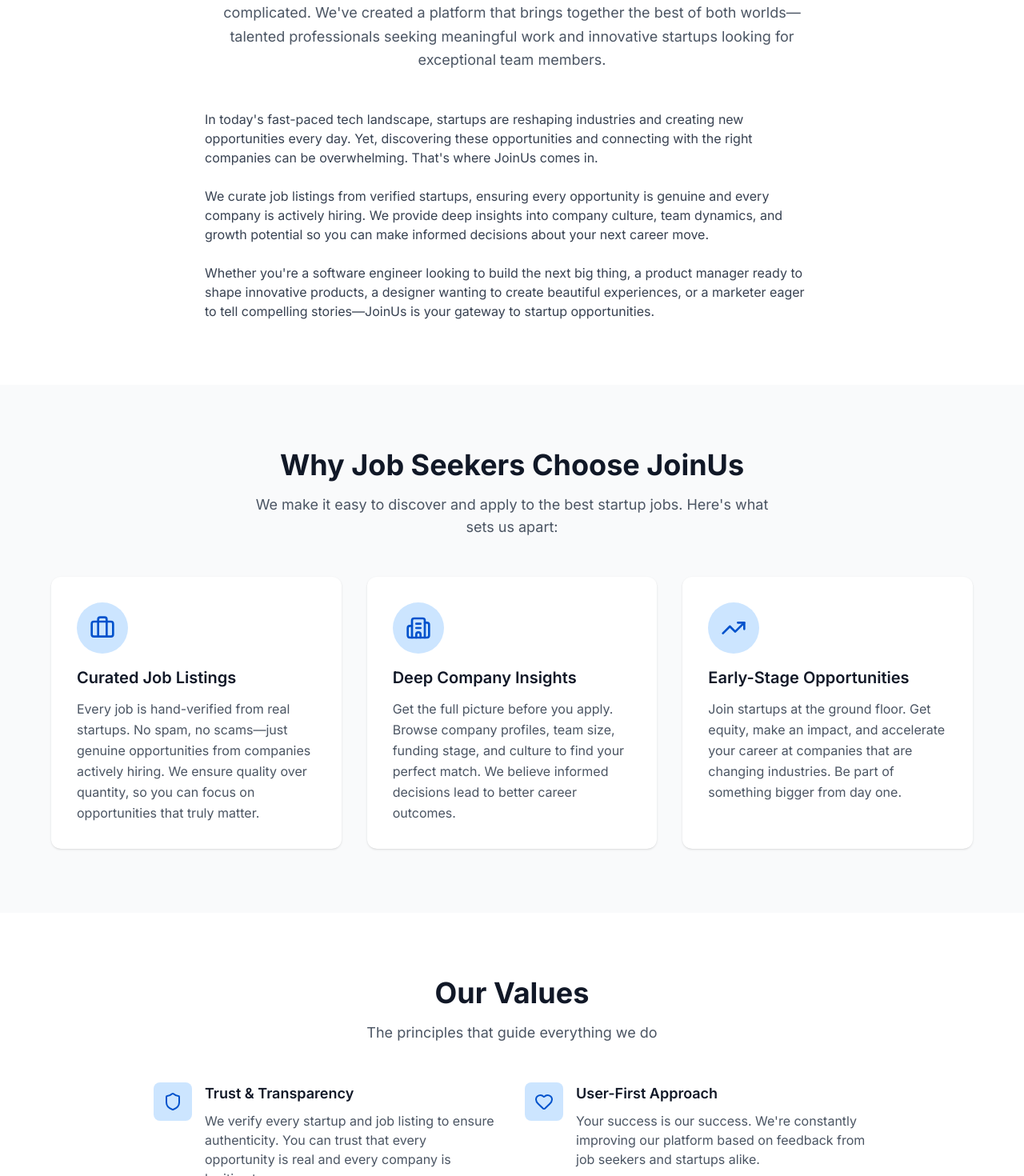
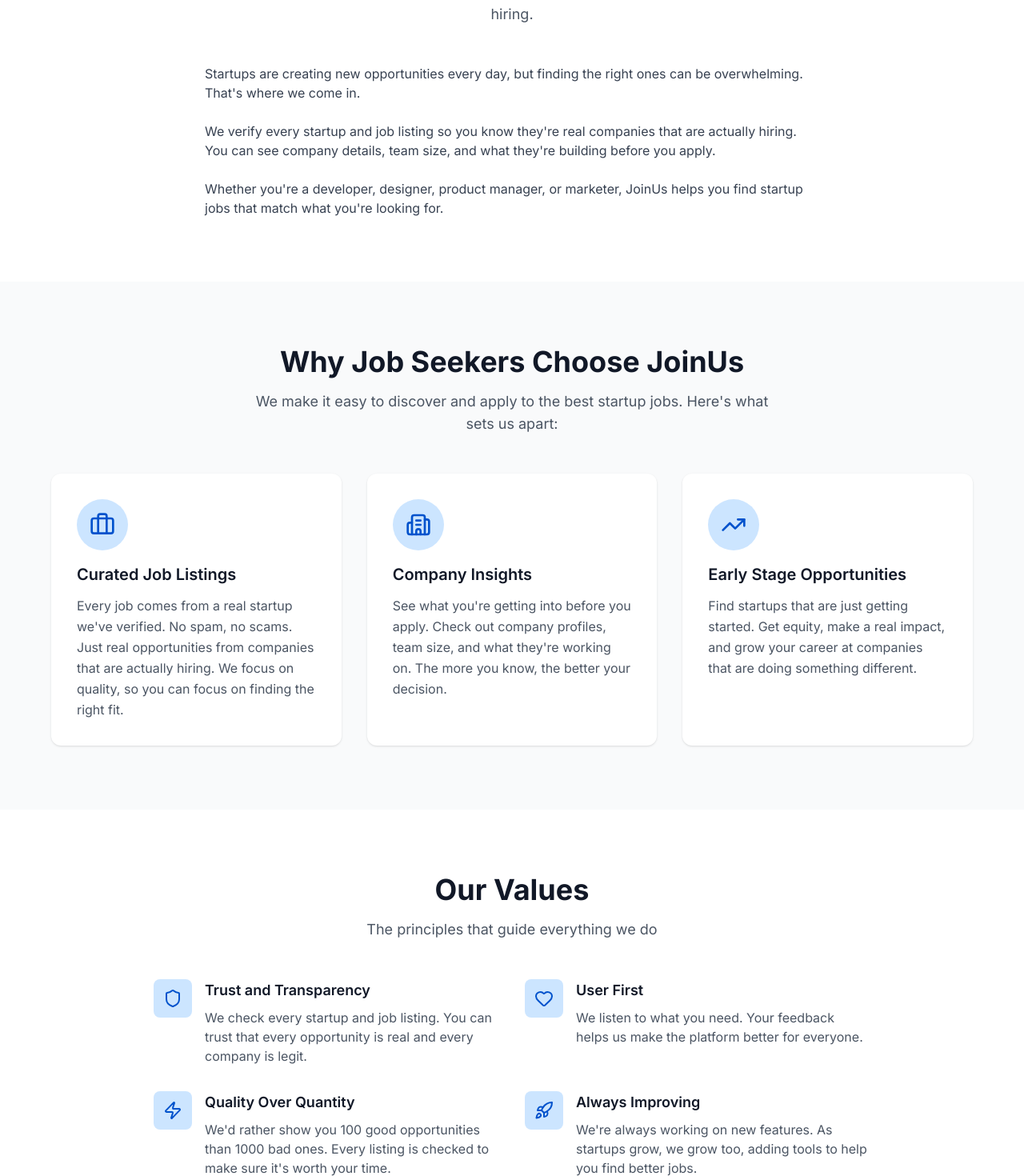
Before and after one commit to alexandrebhz/joinus, a Next.js app in the folder frontend/: page /about in a window 1280 px wide. Shown: the part 720-2190 px from the top of the page at 80% size. Built offline with nearby package versions, Linux system fonts and the light colour scheme.

Commit message:
Improve copy and fix email

```diff
--- a/frontend/src/app/about/page.tsx
+++ b/frontend/src/app/about/page.tsx
@@ -30,7 +30,7 @@
                 Connecting talented professionals with innovative startups
               </p>
               <p className="text-lg text-secondary-600 mb-8">
-                We're on a mission to make it easier than ever to discover and land your dream job at fast-growing startups.
+                We help you discover and land your dream job at fast-growing startups.
               </p>
             </div>
           </div>
@@ -45,27 +45,23 @@
                   Our Mission
                 </h2>
                 <p className="text-lg text-secondary-600 leading-relaxed">
-                  JoinUs was born from a simple belief: finding your next career opportunity shouldn't be complicated.
-                  We've created a platform that brings together the best of both worlds—talented professionals seeking
-                  meaningful work and innovative startups looking for exceptional team members.
+                  JoinUs started with a simple idea: finding your next job shouldn't be complicated.
+                  We built a platform that connects talented professionals with innovative startups that are actually hiring.
                 </p>
               </div>
 
               <div className="prose prose-lg max-w-none text-secondary-700 space-y-6">
                 <p>
-                  In today's fast-paced tech landscape, startups are reshaping industries and creating new opportunities
-                  every day. Yet, discovering these opportunities and connecting with the right companies can be overwhelming.
-                  That's where JoinUs comes in.
+                  Startups are creating new opportunities every day, but finding the right ones can be overwhelming.
+                  That's where we come in.
                 </p>
                 <p>
-                  We curate job listings from verified startups, ensuring every opportunity is genuine and every company
-                  is actively hiring. We provide deep insights into company culture, team dynamics, and growth potential
-                  so you can make informed decisions about your next career move.
+                  We verify every startup and job listing so you know they're real companies that are actually hiring.
+                  You can see company details, team size, and what they're building before you apply.
                 </p>
                 <p>
-                  Whether you're a software engineer looking to build the next big thing, a product manager ready to
-                  shape innovative products, a designer wanting to create beautiful experiences, or a marketer eager to
-                  tell compelling stories—JoinUs is your gateway to startup opportunities.
+                  Whether you're a developer, designer, product manager, or marketer, JoinUs helps you find startup jobs
+                  that match what you're looking for.
                 </p>
               </div>
             </div>
@@ -90,29 +86,28 @@
                 </div>
                 <h3 className="text-xl font-semibold text-secondary-900 mb-3">Curated Job Listings</h3>
                 <p className="text-secondary-600 leading-relaxed">
-                  Every job is hand-verified from real startups. No spam, no scams—just genuine opportunities
-                  from companies actively hiring. We ensure quality over quantity, so you can focus on opportunities
-                  that truly matter.
+                  Every job comes from a real startup we've verified. No spam, no scams. Just real opportunities
+                  from companies that are actually hiring. We focus on quality, so you can focus on finding the right fit.
                 </p>
               </div>
               <div className="bg-white p-8 rounded-xl shadow-sm hover:shadow-lg transition-shadow">
                 <div className="inline-flex items-center justify-center w-16 h-16 rounded-full bg-primary-100 text-primary-600 mb-4">
                   <Building2 className="h-8 w-8" />
                 </div>
-                <h3 className="text-xl font-semibold text-secondary-900 mb-3">Deep Company Insights</h3>
+                <h3 className="text-xl font-semibold text-secondary-900 mb-3">Company Insights</h3>
                 <p className="text-secondary-600 leading-relaxed">
-                  Get the full picture before you apply. Browse company profiles, team size, funding stage, and
-                  culture to find your perfect match. We believe informed decisions lead to better career outcomes.
+                  See what you're getting into before you apply. Check out company profiles, team size, and what
+                  they're working on. The more you know, the better your decision.
                 </p>
               </div>
               <div className="bg-white p-8 rounded-xl shadow-sm hover:shadow-lg transition-shadow">
                 <div className="inline-flex items-center justify-center w-16 h-16 rounded-full bg-primary-100 text-primary-600 mb-4">
                   <TrendingUp className="h-8 w-8" />
                 </div>
-                <h3 className="text-xl font-semibold text-secondary-900 mb-3">Early-Stage Opportunities</h3>
+                <h3 className="text-xl font-semibold text-secondary-900 mb-3">Early Stage Opportunities</h3>
                 <p className="text-secondary-600 leading-relaxed">
-                  Join startups at the ground floor. Get equity, make an impact, and accelerate your career at
-                  companies that are changing industries. Be part of something bigger from day one.
+                  Find startups that are just getting started. Get equity, make a real impact, and grow your career
+                  at companies that are doing something different.
                 </p>
               </div>
             </div>
@@ -139,10 +134,10 @@
                     </div>
                   </div>
                   <div>
-                    <h3 className="text-lg font-semibold text-secondary-900 mb-2">Trust & Transparency</h3>
+                    <h3 className="text-lg font-semibold text-secondary-900 mb-2">Trust and Transparency</h3>
                     <p className="text-secondary-600">
-                      We verify every startup and job listing to ensure authenticity. You can trust that every
-                      opportunity is real and every company is legitimate.
+                      We check every startup and job listing. You can trust that every opportunity is real and
+                      every company is legit.
                     </p>
                   </div>
                 </div>
@@ -153,10 +148,9 @@
                     </div>
                   </div>
                   <div>
-                    <h3 className="text-lg font-semibold text-secondary-900 mb-2">User-First Approach</h3>
+                    <h3 className="text-lg font-semibold text-secondary-900 mb-2">User First</h3>
                     <p className="text-secondary-600">
-                      Your success is our success. We're constantly improving our platform based on feedback
-                      from job seekers and startups alike.
+                      We listen to what you need. Your feedback helps us make the platform better for everyone.
                     </p>
                   </div>
                 </div>
@@ -169,8 +163,8 @@
                   <div>
                     <h3 className="text-lg font-semibold text-secondary-900 mb-2">Quality Over Quantity</h3>
                     <p className="text-secondary-600">
-                      We'd rather show you 100 great opportunities than 1000 mediocre ones. Every listing
-                      is carefully curated to match your career goals.
+                      We'd rather show you 100 good opportunities than 1000 bad ones. Every listing
+                      is checked to make sure it's worth your time.
                     </p>
                   </div>
                 </div>
@@ -181,10 +175,10 @@
                     </div>
                   </div>
                   <div>
-                    <h3 className="text-lg font-semibold text-secondary-900 mb-2">Innovation & Growth</h3>
+                    <h3 className="text-lg font-semibold text-secondary-900 mb-2">Always Improving</h3>
                     <p className="text-secondary-600">
-                      We're always evolving. As the startup ecosystem grows, so do we—introducing new features
-                      and tools to make your job search even better.
+                      We're always working on new features. As startups grow, we grow too, adding tools
+                      to help you find better jobs.
                     </p>
                   </div>
                 </div>
@@ -230,7 +224,7 @@
                     <h3 className="font-semibold text-secondary-900">100% Free to Apply</h3>
                   </div>
                   <p className="text-sm text-secondary-600">
-                    Browse jobs, create your profile, and apply—all completely free. No hidden fees, ever.
+                    Browse jobs, create your profile, and apply. All completely free. No hidden fees, ever.
                   </p>
                 </div>
                 <div className="bg-white p-6 rounded-lg border border-secondary-200">
@@ -239,7 +233,7 @@
                     <h3 className="font-semibold text-secondary-900">Direct Applications</h3>
                   </div>
                   <p className="text-sm text-secondary-600">
-                    Apply directly to startups. No middlemen, no delays—just you and the company.
+                    Apply directly to startups. No middlemen, no delays. Just you and the company.
                   </p>
                 </div>
               </div>
@@ -254,10 +248,10 @@
               Ready to Find Your Next Opportunity?
             </h2>
             <p className="text-xl text-primary-100 mb-6 max-w-2xl mx-auto">
-              Join thousands of software engineers, product managers, designers, and marketers who found their dream jobs through JoinUs.
+              Join developers, designers, product managers, and marketers who found their next job here.
             </p>
             <p className="text-primary-200 mb-10 max-w-xl mx-auto">
-              Create your free account in 30 seconds. No credit card required. Start applying to top startup jobs today.
+              Sign up in 30 seconds. No credit card needed. Start applying to startup jobs today.
             </p>
             <div className="flex flex-col sm:flex-row gap-4 justify-center mb-6">
               <Link href="/register">
--- a/frontend/src/app/contact/page.tsx
+++ b/frontend/src/app/contact/page.tsx
@@ -150,8 +150,8 @@
               <h3 className="font-semibold text-secondary-900 mb-2">Email Us</h3>
               <p className="text-sm text-secondary-600">
                 For general inquiries, reach out to us at{' '}
-                <a href="mailto:support@joinus.io" className="text-primary-600 hover:text-primary-700">
-                  support@joinus.io
+                <a href="mailto:support@joinus.ie" className="text-primary-600 hover:text-primary-700">
+                  support@joinus.ie
                 </a>
               </p>
             </Card>
--- a/frontend/src/app/metadata.ts
+++ b/frontend/src/app/metadata.ts
@@ -3,7 +3,7 @@
 export const siteConfig = {
   name: 'JoinUs',
   description: 'Discover your next career opportunity at innovative startups. Browse remote, hybrid, and onsite tech jobs from fast-growing companies. Join thousands of professionals finding their dream roles.',
-  url: 'https://joinus.com', // Update with your actual domain
+  url: 'https://joinus.ie',
   ogImage: '/og-image.jpg', // You'll need to create this
   links: {
     twitter: 'https://twitter.com/joinus',
--- a/frontend/src/app/robots.ts
+++ b/frontend/src/app/robots.ts
@@ -1,7 +1,7 @@
 import { MetadataRoute } from 'next'
 
 export default function robots(): MetadataRoute.Robots {
-  const baseUrl = process.env.NEXT_PUBLIC_SITE_URL || process.env.NEXT_PUBLIC_APP_URL || 'https://joinus.com'
+  const baseUrl = process.env.NEXT_PUBLIC_SITE_URL || process.env.NEXT_PUBLIC_APP_URL || 'https://joinus.ie'
 
   return {
     rules: [
--- a/frontend/src/app/sitemap.ts
+++ b/frontend/src/app/sitemap.ts
@@ -1,7 +1,7 @@
 import { MetadataRoute } from 'next'
 import axios from 'axios'
 
-const baseUrl = process.env.NEXT_PUBLIC_SITE_URL || process.env.NEXT_PUBLIC_APP_URL || 'https://joinus.com'
+const baseUrl = process.env.NEXT_PUBLIC_SITE_URL || process.env.NEXT_PUBLIC_APP_URL || 'https://joinus.ie'
 
 // Server-side API client for fetching data
 async function fetchJobs() {
```
Also changed, not shown: frontend/src/presentation/components/seo/structured-data.tsx (+5 -5 lines).
